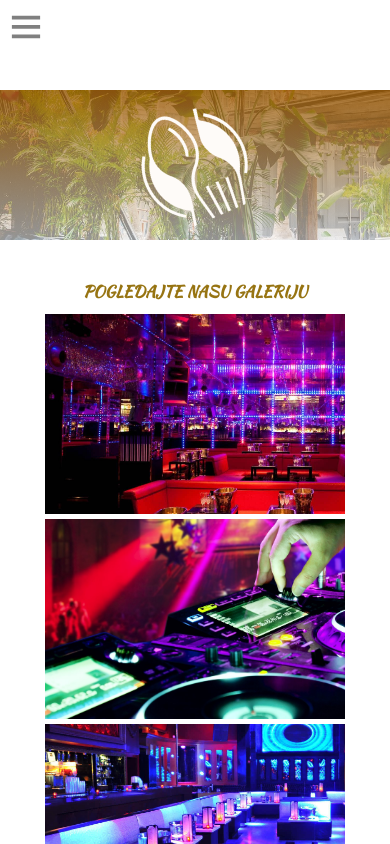
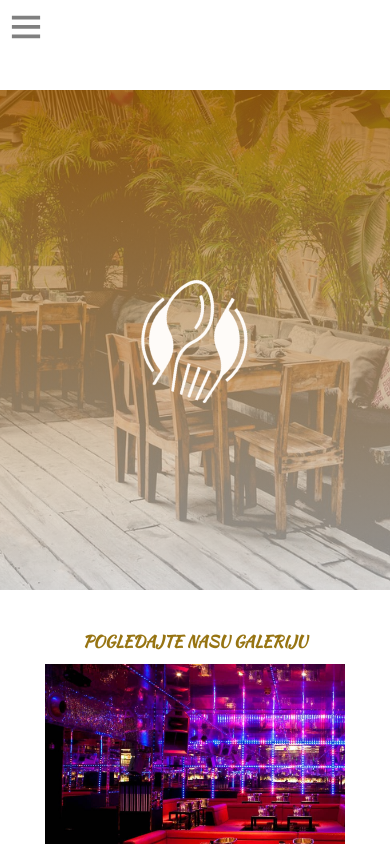
Before and after one commit to sredoje13/Reastaurant, a React (Create React App) app: page /Galerija in a window 390 px wide. Shown: the top 844 px of the page. Built offline with nearby package versions, Linux system fonts and the light colour scheme.

Commit message:
first commit

```diff
--- a/src/components/galerypage/galery.css
+++ b/src/components/galerypage/galery.css
@@ -15,8 +15,7 @@
     background-size: cover;
     background-repeat: no-repeat;
     width:2000px;
-        height:auto
-
+     height:1000px
 }
 .galery-container{
     display: grid;
@@ -104,7 +103,7 @@ animation-iteration-count: infinite;
      }
      .galery-topimage{
         width:1350px;
-        height:auto
+        height:800px
      }
      .oneimagediv{
         width:700px
@@ -113,7 +112,7 @@ animation-iteration-count: infinite;
     @media only screen and (max-width:800px){
         .galery-topimage{
             width:900px;
-            height:auto
+            height:500px
 
         }
      .oneimage{
```
